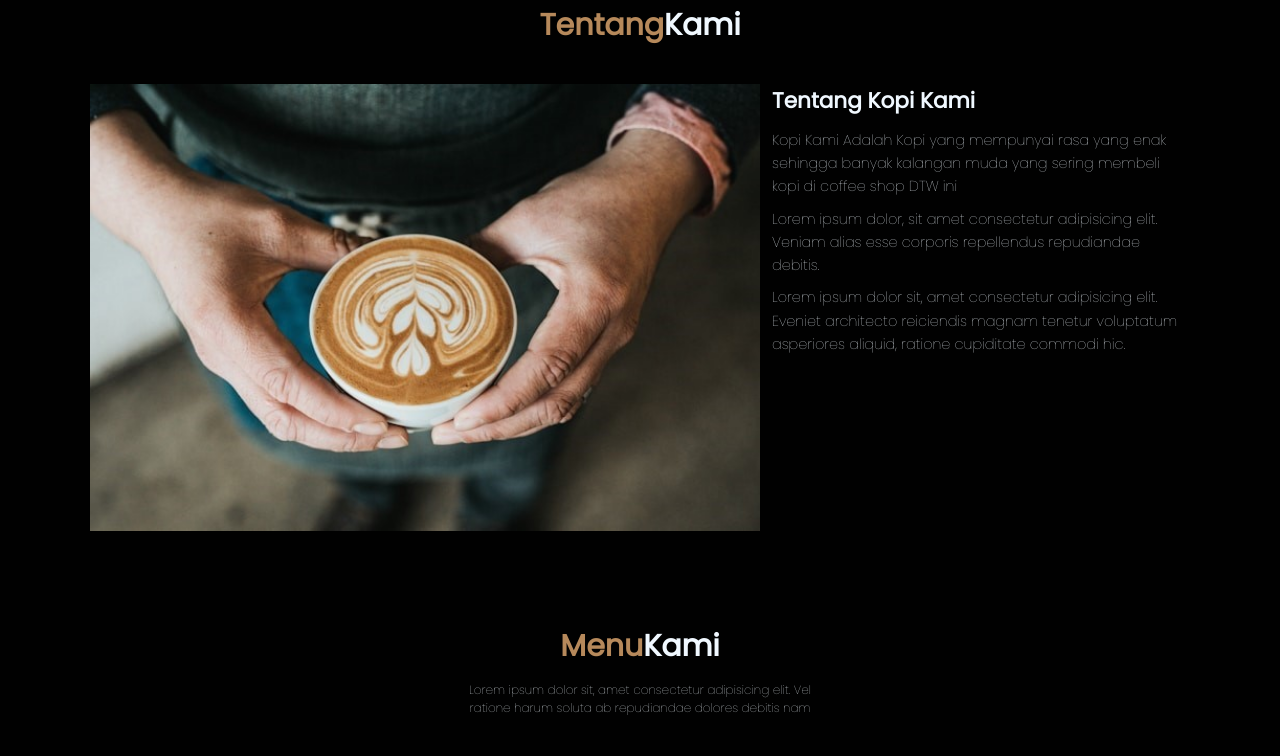
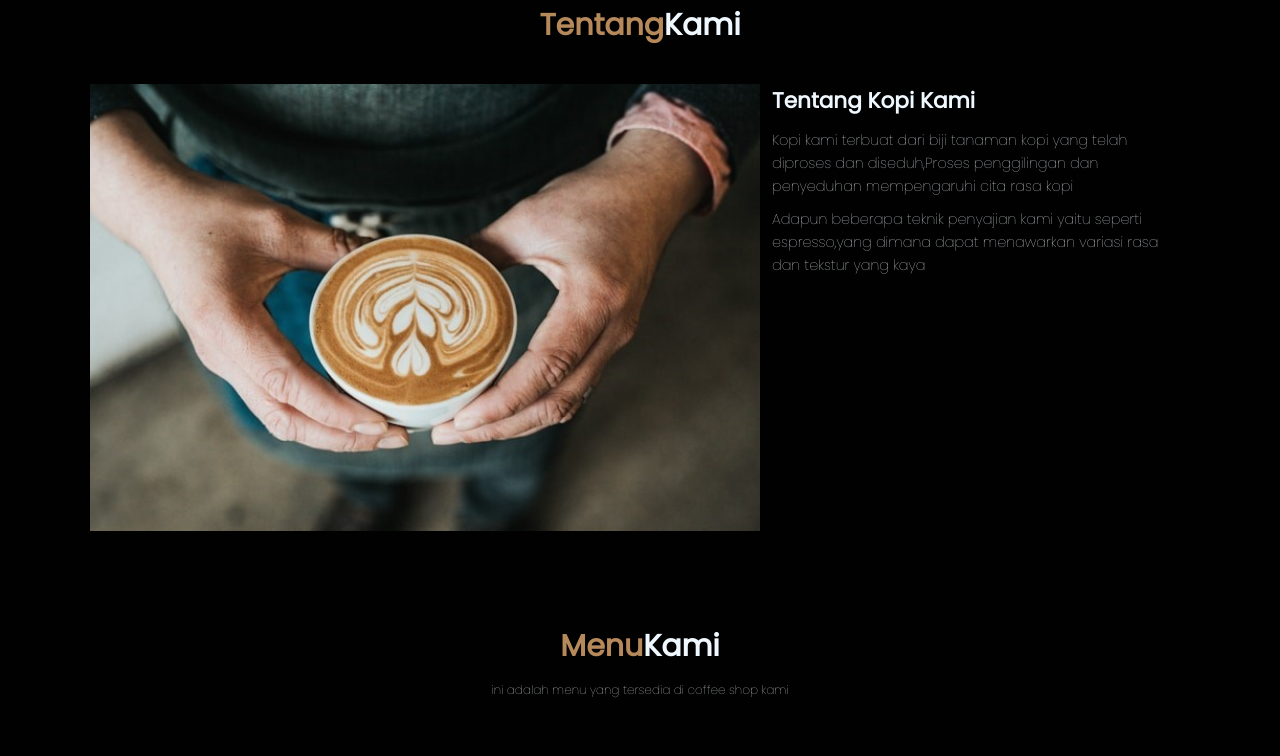
Before and after one commit to tio2401010006/dw-K-2401010006, a plain HTML site: page index.html in a window 1280 px wide. Shown: the part 911-1667 px from the top of the page. Drawn offline with nearby package versions, Linux system fonts and the light colour scheme.

Commit message:
commit kedua

```diff
--- a/css/style.css
+++ b/css/style.css
@@ -243,15 +243,11 @@ body {
 .contoh label {
   font-size: 20px;
 }
-.kontak {
-  border-radius: 20%;
-}
-
-
 
 .kontak {
   width: 80%;
   margin: auto;
+  border-radius: 20%;
 }
 .kontak .row form {
   flex: 1 1 45rem;
--- a/index.html
+++ b/index.html
@@ -71,17 +71,10 @@
         <div class="content">
           <h3>Tentang Kopi Kami</h3>
           <p>
-            Kopi Kami Adalah Kopi yang mempunyai rasa yang enak sehingga banyak
-            kalangan muda yang sering membeli kopi di coffee shop DTW ini
+            Kopi kami terbuat dari biji tanaman kopi yang telah diproses dan diseduh,Proses penggilingan dan penyeduhan mempengaruhi cita rasa kopi
           </p>
           <p>
-            Lorem ipsum dolor, sit amet consectetur adipisicing elit. Veniam
-            alias esse corporis repellendus repudiandae debitis.
-          </p>
-          <p>
-            Lorem ipsum dolor sit, amet consectetur adipisicing elit. Eveniet
-            architecto reiciendis magnam tenetur voluptatum asperiores aliquid,
-            ratione cupiditate commodi hic.
+            Adapun beberapa teknik penyajian kami yaitu seperti espresso,yang dimana dapat menawarkan variasi rasa dan tekstur yang kaya
           </p>
         </div>
       </div>
@@ -92,8 +85,7 @@
     <section id="menu1" class="menu">
       <h2><span>Menu</span>Kami</h2>
       <p>
-        Lorem ipsum dolor sit, amet consectetur adipisicing elit. Vel ratione
-        harum soluta ab repudiandae dolores debitis nam
+        ini adalah menu yang tersedia di coffee shop kami
       </p>
 
       <div class="row">
@@ -130,10 +122,7 @@
     <section id="kontak" class="kontak">
       <h2><span>Kontak</span>Kami</h2>
       <p>
-        Lorem ipsum dolor sit amet consectetur adipisicing elit. Labore,
-        mollitia. Sed vitae corporis inventore facere earum sint ad, cumque
-        aspernatur minus eveniet necessitatibus nesciunt culpa quae dolorum
-        saepe totam a!
+       jika ada saran atau lainnya silahkan isi form dibawah ini, kami akan menghubungi anda kembali
       </p>
 
       <div class="row">
```
